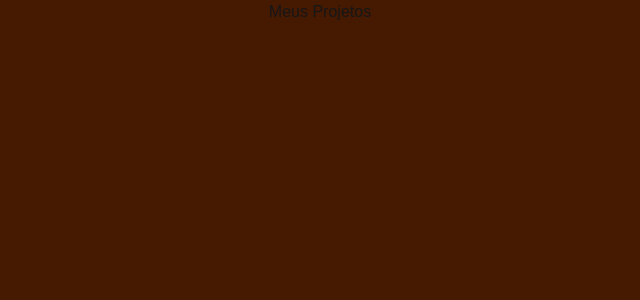
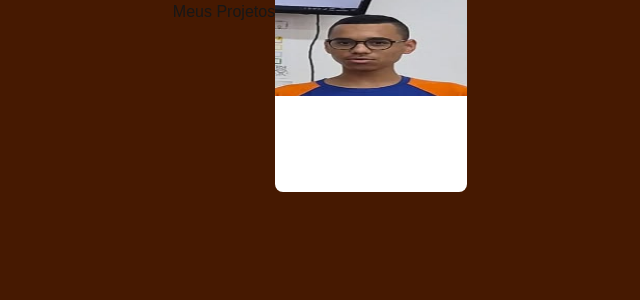
Before and after one commit to ismaelnata01-maker/portfolio-forja-tarde, a Next.js app: page /projects in a window 1280 px wide. Shown: the top 300 px of the page, without its empty margins (320-960 px from the left). Built offline with nearby package versions, Linux system fonts and the light colour scheme.

Commit message:
Add files via upload

```diff
--- a/app/page.tsx
+++ b/app/page.tsx
@@ -31,12 +31,13 @@ export default function Home() {
         </div>
 
         <Image
-        className="I"
+        className="rounded-2xl shadow-md"
           src="/eu.png"
           alt="eu"
           width={200}
           height={200}
           priority
+
         />
 
         <div className="flex flex-col gap-4 text-base font-medium sm:flex-row">
--- a/app/projects/page.tsx
+++ b/app/projects/page.tsx
@@ -1,7 +1,10 @@
+import Card from "@/components/Card";
 export default function Projects(){
     return(
         <main className="h-screen w-screen bg-amber-950 flex justify-center">
             <h1>Meus Projetos</h1>
+
+            <Card />
         </main>
     );
 }
--- /dev/null
+++ b/components/Card.tsx
@@ -0,0 +1,15 @@
+import Image from "next/image"
+export default function Card(){
+    return(
+    <div className="flex flex-col h-48 w-48 rounded-lg bg-white">
+        <div className="flex-1 relative">
+            <Image
+            src="/eu.png"
+            alt="imagem do projeto"
+            fill
+            />
+        </div>
+        <div className="flex-1"></div>
+    </div>
+    )
+}
```
